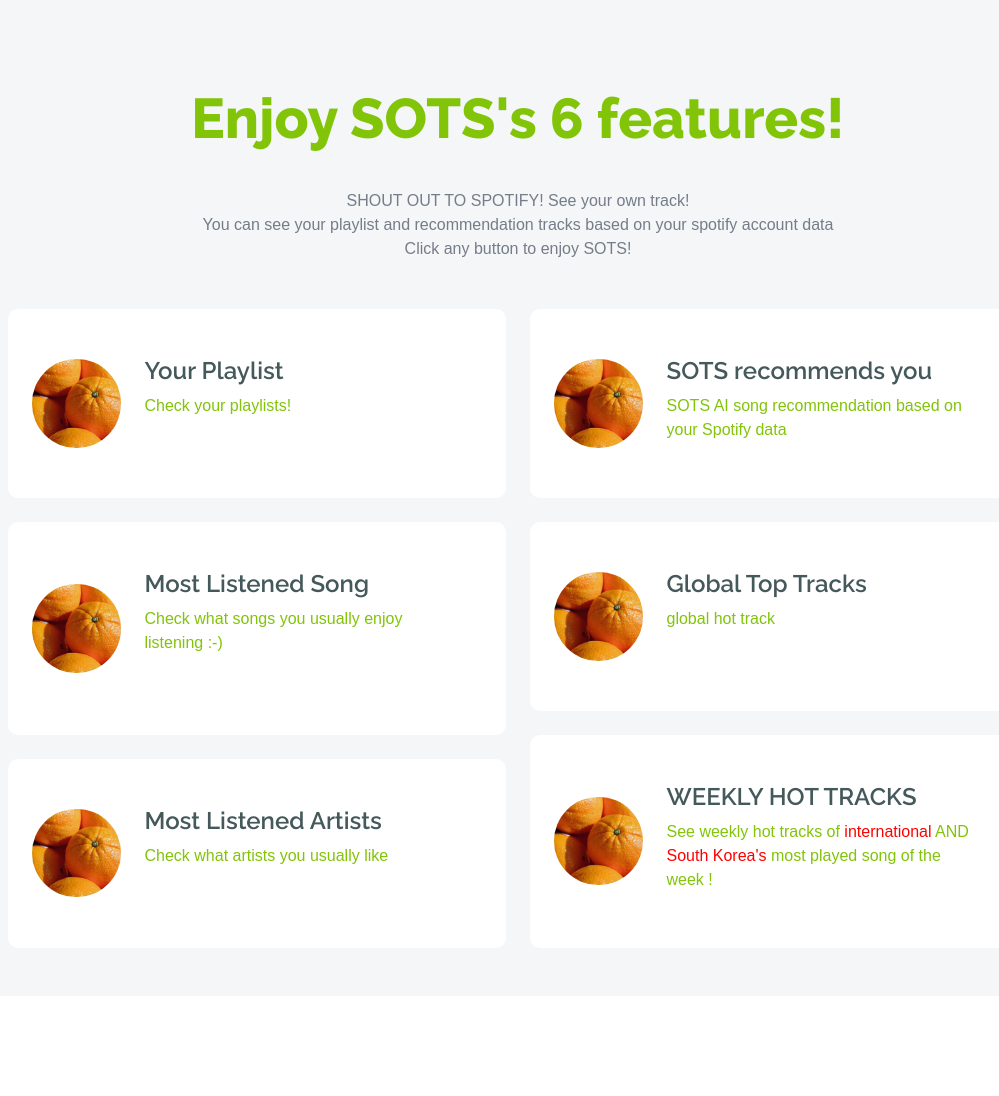
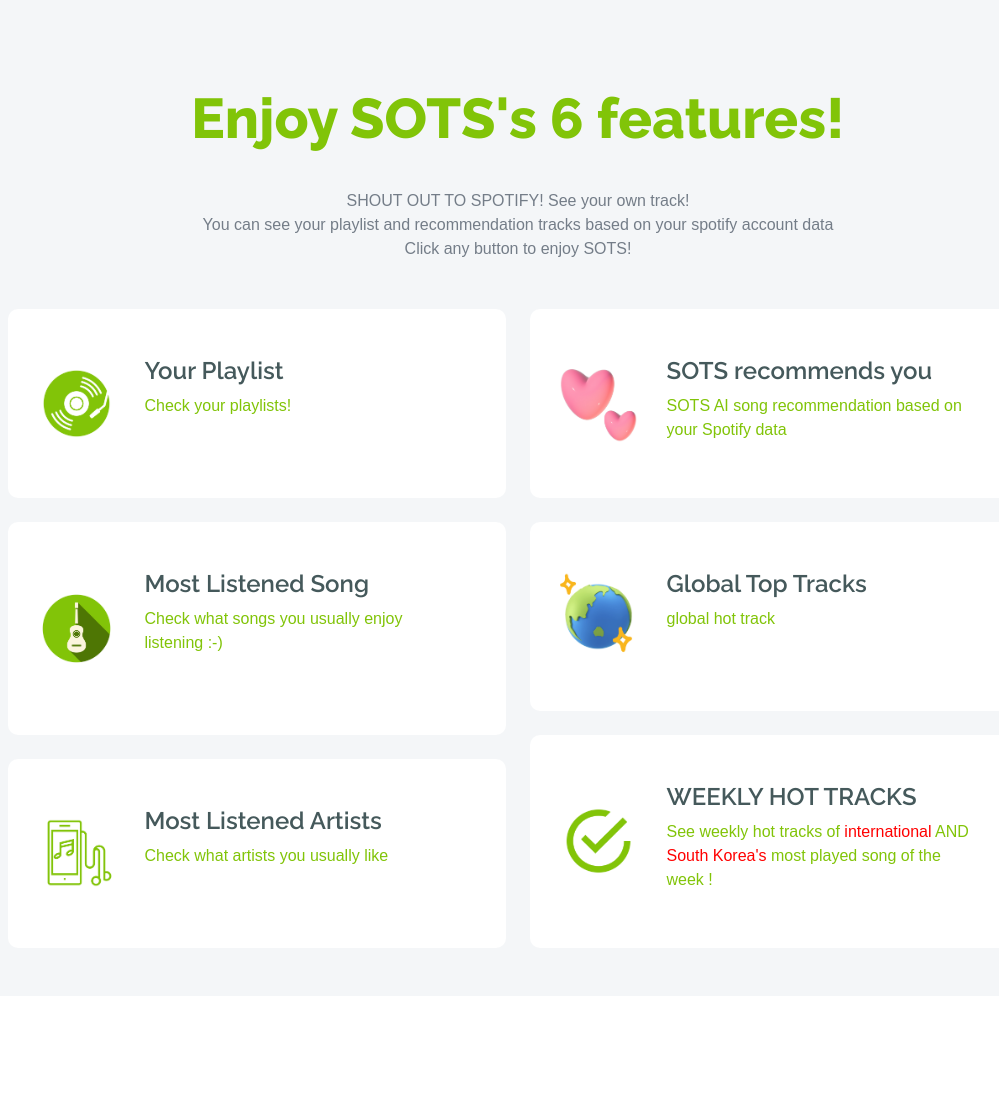
Before and after one commit to Hamseungjin/WEB_PROJECT, a Flask app: page /checkLayout in a window 1280 px wide. Shown: the part 889-1985 px from the top of the page, without its empty margins (122-1121 px from the left). Run offline with Flask 3, Linux system fonts and the light colour scheme; some libraries are stand-ins or nearby versions.

Commit message:
confirm start.html + change 6 features image

```diff
--- a/templates/main.html
+++ b/templates/main.html
@@ -60,7 +60,7 @@
                             <a href="/playlists">
                                 <div class="d-flex p-4 rounded mb-4 bg-white">
                                     <div class="col-3 row align-items-center">
-                                        <img src="../static/img/best-product-1.jpg" class="img-fluid rounded-circle w-100" alt="">
+                                        <img src="../static/img/mainImg/LP.jpg" class="img-fluid rounded-circle w-100" alt="">
                                     </div>
                                     <div class="p-4">
                                         <h4>Your Playlist</h4>
@@ -71,7 +71,7 @@
                             <a href="/songs">
                                 <div class="d-flex p-4 rounded mb-4 bg-white">
                                     <div class="col-3 row align-items-center">
-                                        <img src="../static/img/best-product-1.jpg" class="img-fluid rounded-circle w-100" alt="">
+                                        <img src="../static/img/mainImg/guitar.jpg" class="img-fluid rounded w-100" alt="">
                                     </div>
                                     <div class="p-4">
                                         <h4>Most Listened Song</h4>
@@ -82,7 +82,7 @@
                             <a href="/artists">
                                 <div class="d-flex p-4 rounded bg-white">
                                     <div class="col-3 row align-items-center">
-                                        <img src="../static/img/best-product-1.jpg" class="img-fluid rounded-circle w-100" alt="">
+                                        <img src="../static/img/mainImg/mp3.jpg" class="img-fluid rounded w-100" alt="">
                                     </div>
                                     <div class="p-4">
                                         <h4>Most Listened Artists</h4>
@@ -95,7 +95,7 @@
                             <a href="/songlist">
                                 <div class="d-flex p-4 rounded mb-4 bg-white">
                                     <div class="col-3 row align-items-center">
-                                        <img src="../static/img/best-product-1.jpg" class="img-fluid rounded-circle w-100" alt="">
+                                        <img src="../static/img/mainImg/heart.jpg" class="img-fluid rounded w-100" alt="">
                                     </div>
                                     <div class="p-4">
                                         <h4>SOTS recommends you</h4>
@@ -106,7 +106,7 @@
                             <a href="/global_top_tracks">
                                 <div class="d-flex p-4 rounded mb-4 bg-white">
                                     <div class="col-3 row align-items-center">
-                                        <img src="../static/img/best-product-1.jpg" class="img-fluid rounded-circle w-100" alt="">
+                                        <img src="../static/img/mainImg/global.jpg" class="img-fluid rounded w-100" alt="">
                                     </div>
                                     <div class="p-4">
                                         <h4>Global Top Tracks</h4>
@@ -117,7 +117,7 @@
                             <a href="/global_and_kr_tendency">
                                 <div class="d-flex p-4 rounded bg-white">
                                     <div class="col-3 row align-items-center">
-                                        <img src="../static/img/best-product-1.jpg" class="img-fluid rounded-circle w-100" alt="">
+                                        <img src="../static/img/mainImg/check.jpg" class="img-fluid rounded-circle w-100" alt="">
                                     </div>
                                     <div class="p-4">
                                         <h4>WEEKLY HOT TRACKS</h4>
--- a/templates/start.html
+++ b/templates/start.html
@@ -27,10 +27,10 @@
 
     <!-- content start -->
 
-        <div style="padding: 60px"></div>
+        <div style="padding: 110px"></div>
 
         <div class="text-center mx-auto mb-5" style="max-width: 800px;">
-            <h1 class="display-1" style="font-size: 6rem; color:#dee2e6">SEE YOUR SPOTIFY DATA</h1>
+            <h1 class="display-1" style="font-size: 7rem; color:#dee2e6">SEE YOUR SPOTIFY DATA</h1>
             <p class="display-1" style="font-size: 1.5rem"><a href="/login">Click here to login!</a></p>
         </div>
 
```
Also changed, not shown: static/img/mainImg/LP.jpg (added), static/img/mainImg/check.jpg (added), static/img/mainImg/global.jpg (added), static/img/mainImg/guitar.jpg (added), static/img/mainImg/heart.jpg (added), static/img/mainImg/mp3.jpg (added), static/img/mainImg/star.jpg (added).
